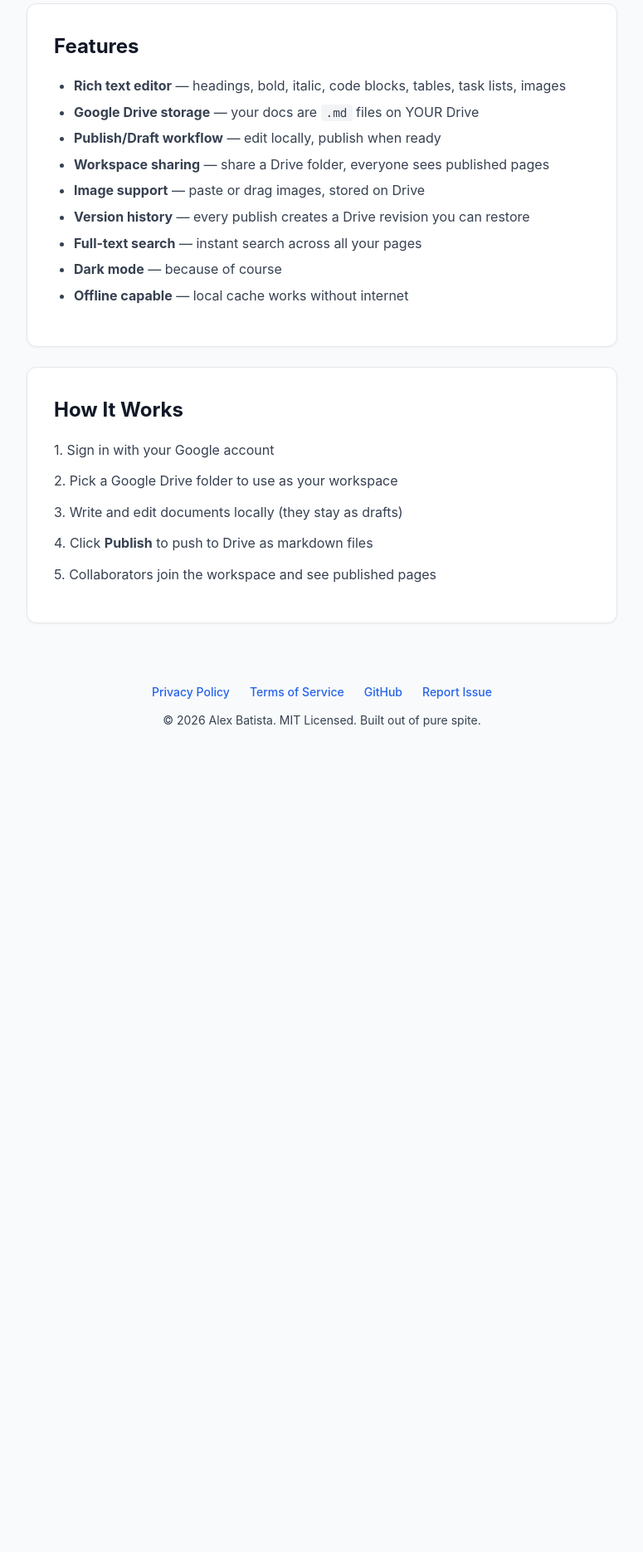
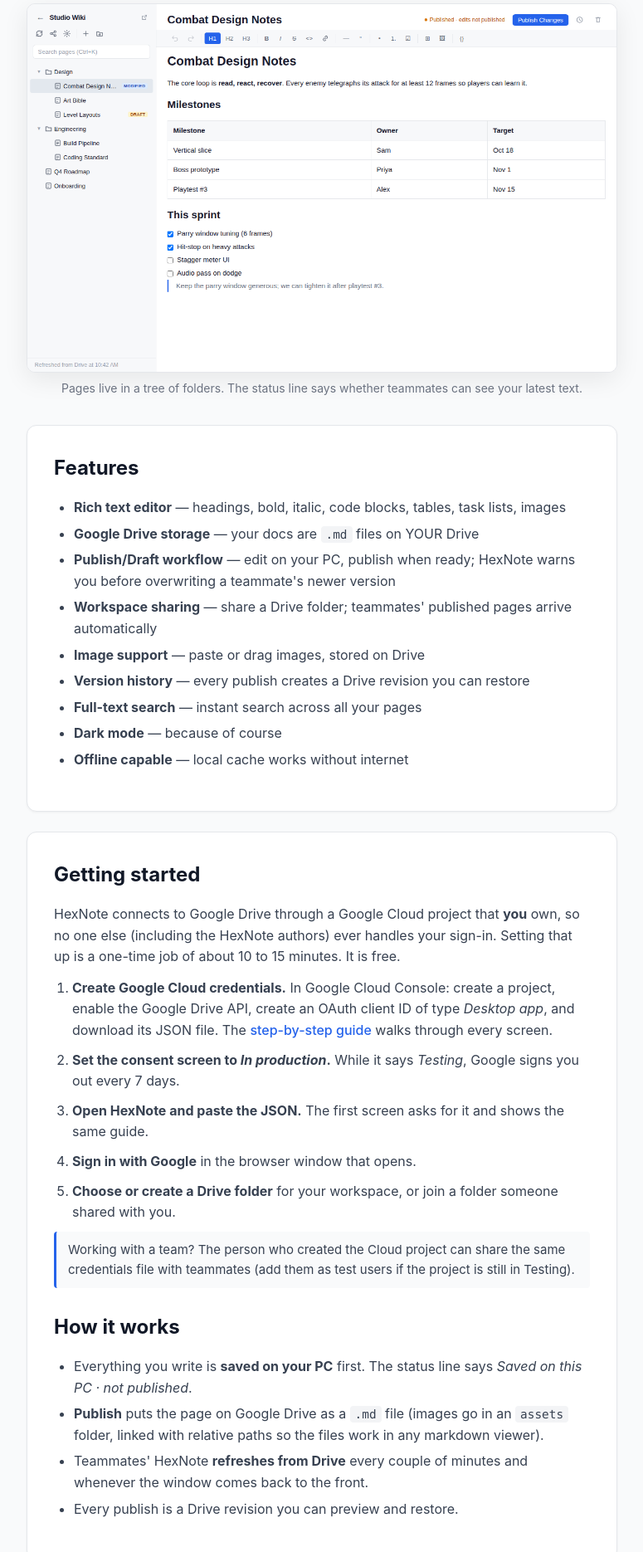
Before and after one commit to Demoneyejin/HexNote, a plain HTML site: page index.html in a window 1280 px wide. Shown: the part 594-2464 px from the top of the page at 83% size, without its empty margins (252-1027 px from the left). Before the commit the page ends 1569 px from the top, so only its background shows below. Drawn offline with Linux system fonts and the light colour scheme.

Commit message:
Make the public site, privacy policy and README match the app
- Landing page: 'How it works' began with 'Sign in with your Google
  account', but the app's first screen asks for Google Cloud
  credentials. It now walks through the real first run (create
  credentials, set the consent screen to In production, paste the JSON,
  sign in, choose a folder) with a realistic time (10-15 minutes), a
  note for teams, and how publishing and refreshing work. Adds a real
  1280x800 screenshot of the editor (assets/screenshot-editor.png,
  captured with the UI harness).
- Privacy policy (HTML and PRIVACY.md): it promised HexNote never
  accesses files beyond the chosen workspace folders, which understates
  what the full drive scope grants. It now names the exact scope,
  quotes Google's description of it, lists each use HexNote makes of it
  (checked against internal/drive/client.go), explains the
  bring-your-own-key sign-in and lists every file stored on the PC.
- README: realistic setup time; the In production step now comes before
  launch; a 'What HexNote can access' section; sharing explains how
  teammates get credentials; the flow diagram matches the new status
  line and auto-refresh.
- In-app setup screen: '5 minutes' replaced by '10 to 15 minutes'.

Co-Authored-By: Claude Opus 5.5 <noreply@anthropic.com>
Claude-Session: https://claude.ai/code/session_01MCxA2P7qLvfBJhHADGh5Zv

```diff
--- a/index.html
+++ b/index.html
@@ -114,6 +114,34 @@
             justify-content: center;
             margin-bottom: 12px;
         }
+        .screenshot {
+            display: block;
+            width: 100%;
+            height: auto;
+            border: 1px solid #e5e7eb;
+            border-radius: 10px;
+            box-shadow: 0 8px 30px rgba(0, 0, 0, 0.08);
+            margin-bottom: 8px;
+        }
+        .caption {
+            font-size: 14px;
+            color: #6b7280;
+            text-align: center;
+            margin-bottom: 32px;
+        }
+        ol.steps {
+            padding-left: 22px;
+        }
+        ol.steps li {
+            margin-bottom: 10px;
+        }
+        .note {
+            font-size: 15px;
+            background: #f9fafb;
+            border-left: 3px solid #2563eb;
+            padding: 10px 14px;
+            border-radius: 4px;
+        }
         code {
             background: #f3f4f6;
             padding: 2px 6px;
@@ -140,13 +168,17 @@
             </div>
         </div>
 
+        <img class="screenshot" src="assets/screenshot-editor.png" width="1280" height="800"
+             alt="The HexNote editor: a page tree with folders on the left, and a page with a table and a task list on the right. The status line reads 'Published · edits not published' next to a Publish Changes button.">
+        <p class="caption">Pages live in a tree of folders. The status line says whether teammates can see your latest text.</p>
+
         <div class="card">
             <h2>Features</h2>
             <ul>
                 <li><strong>Rich text editor</strong> — headings, bold, italic, code blocks, tables, task lists, images</li>
                 <li><strong>Google Drive storage</strong> — your docs are <code>.md</code> files on YOUR Drive</li>
-                <li><strong>Publish/Draft workflow</strong> — edit locally, publish when ready</li>
-                <li><strong>Workspace sharing</strong> — share a Drive folder, everyone sees published pages</li>
+                <li><strong>Publish/Draft workflow</strong> — edit on your PC, publish when ready; HexNote warns you before overwriting a teammate's newer version</li>
+                <li><strong>Workspace sharing</strong> — share a Drive folder; teammates' published pages arrive automatically</li>
                 <li><strong>Image support</strong> — paste or drag images, stored on Drive</li>
                 <li><strong>Version history</strong> — every publish creates a Drive revision you can restore</li>
                 <li><strong>Full-text search</strong> — instant search across all your pages</li>
@@ -156,12 +188,24 @@
         </div>
 
         <div class="card">
-            <h2>How It Works</h2>
-            <p>1. Sign in with your Google account</p>
-            <p>2. Pick a Google Drive folder to use as your workspace</p>
-            <p>3. Write and edit documents locally (they stay as drafts)</p>
-            <p>4. Click <strong>Publish</strong> to push to Drive as markdown files</p>
-            <p>5. Collaborators join the workspace and see published pages</p>
+            <h2>Getting started</h2>
+            <p>HexNote connects to Google Drive through a Google Cloud project that <strong>you</strong> own, so no one else (including the HexNote authors) ever handles your sign-in. Setting that up is a one-time job of about 10 to 15 minutes. It is free.</p>
+            <ol class="steps">
+                <li><strong>Create Google Cloud credentials.</strong> In Google Cloud Console: create a project, enable the Google Drive API, create an OAuth client ID of type <em>Desktop app</em>, and download its JSON file. The <a href="https://github.com/Demoneyejin/HexNote#quick-start">step-by-step guide</a> walks through every screen.</li>
+                <li><strong>Set the consent screen to <em>In production</em>.</strong> While it says <em>Testing</em>, Google signs you out every 7 days.</li>
+                <li><strong>Open HexNote and paste the JSON.</strong> The first screen asks for it and shows the same guide.</li>
+                <li><strong>Sign in with Google</strong> in the browser window that opens.</li>
+                <li><strong>Choose or create a Drive folder</strong> for your workspace, or join a folder someone shared with you.</li>
+            </ol>
+            <p class="note">Working with a team? The person who created the Cloud project can share the same credentials file with teammates (add them as test users if the project is still in Testing).</p>
+
+            <h2 style="margin-top: 28px;">How it works</h2>
+            <ul>
+                <li>Everything you write is <strong>saved on your PC</strong> first. The status line says <em>Saved on this PC · not published</em>.</li>
+                <li><strong>Publish</strong> puts the page on Google Drive as a <code>.md</code> file (images go in an <code>assets</code> folder, linked with relative paths so the files work in any markdown viewer).</li>
+                <li>Teammates' HexNote <strong>refreshes from Drive</strong> every couple of minutes and whenever the window comes back to the front.</li>
+                <li>Every publish is a Drive revision you can preview and restore.</li>
+            </ul>
         </div>
 
         <footer>
```
Also changed, not shown: privacy.html (+27 -17 lines), assets/screenshot-editor.png (added), frontend/dist/index.html, 2 other files.
